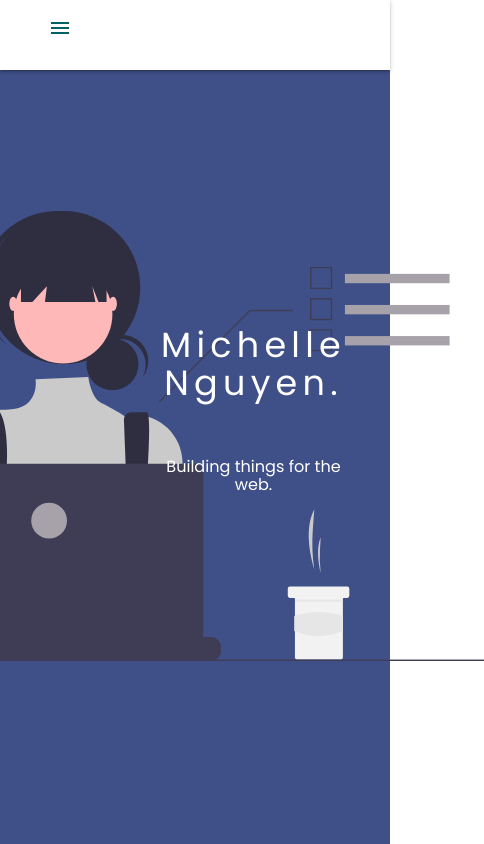
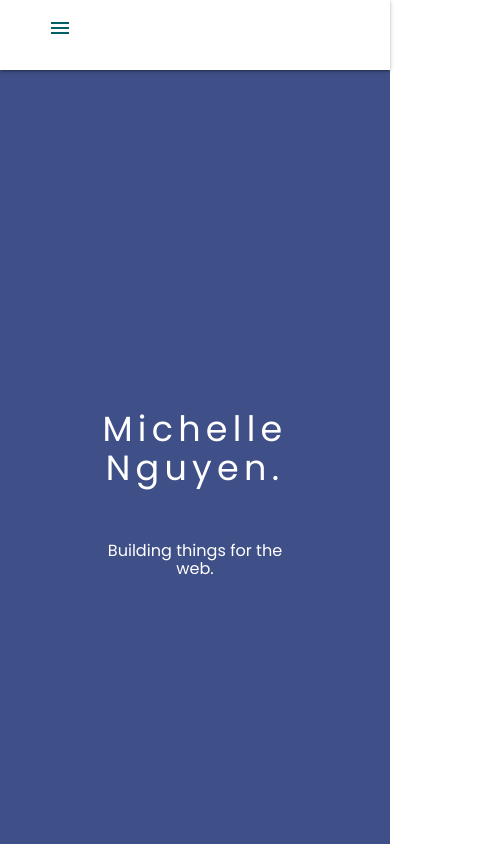
Before and after one commit to micheqn3/portfolio, a React (Create React App) app: page / in a window 390 px wide. Shown: the top 844 px of the page, 484 px wide, since content can reach past the window. Built offline with nearby package versions, Linux system fonts and the light colour scheme; a web font is replaced by a local one.

Commit message:
Added media query for smaller devices and spaced out side nav items

```diff
--- a/src/App.css
+++ b/src/App.css
@@ -32,6 +32,10 @@ nav ul {
 
 .active-nav {
     color: gray!important;
+}
+
+.firstnav {
+    margin-top: 15%;
 }
 
 /******** Wrapper styles ********/
@@ -317,6 +321,22 @@ hr {
 
 .anchor {
     display:block;
-    padding-top:100px;
-    margin-top:-100px;
+    padding-top: 100px;
+    margin-top: -100px;
 }
+
+/* Does not display SVG image on smaller devices */
+@media only screen and (max-width : 768px) {
+    .tech-img {
+        display: none;
+    }
+    .hero-text {
+        text-align: center;
+        position: absolute;
+        top: 50%;
+        left: 50%;
+        transform: translate(-50%, -50%);
+        color: #fff;
+        letter-spacing: 0;
+    }
+}
--- a/src/components/SideNav.js
+++ b/src/components/SideNav.js
@@ -5,7 +5,7 @@ import React from 'react';
 const SideNav = ({handlePageChange}) => {
     return (
         <ul className="sidenav" id="mobile-demo">
-            <li><a onClick={() => handlePageChange('main')} href="index.html" target="_self">About Me</a></li>
+            <li className="firstnav"><a onClick={() => handlePageChange('main')} href="index.html" target="_self">About Me</a></li>
             <li><a onClick={() => handlePageChange('portfolio')} href="#portfolio-container" target="_self" >Portfolio</a></li>
         </ul>
     )
```
